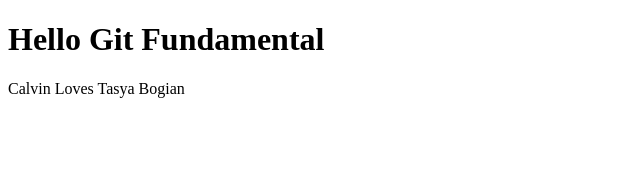
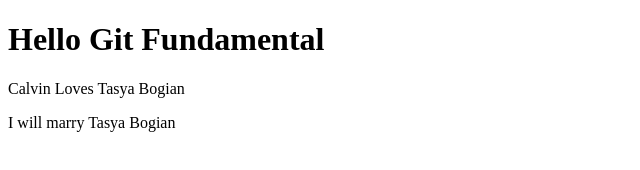
Before and after one commit to Calviiinn/Belajar-Github, a plain HTML site: page Index.html in a window 1280 px wide. Shown: the whole page, without its empty margins (0-640 px from the left). Drawn offline with Linux system fonts and the light colour scheme.

Commit message:
Add new paragraf

```diff
--- a/Index.html
+++ b/Index.html
@@ -8,5 +8,6 @@
 <body>
 <h1>Hello Git Fundamental</h1>
 <p>Calvin Loves Tasya Bogian</p>
+<p>I will marry Tasya Bogian </p>
 </body>
 </html>
```
